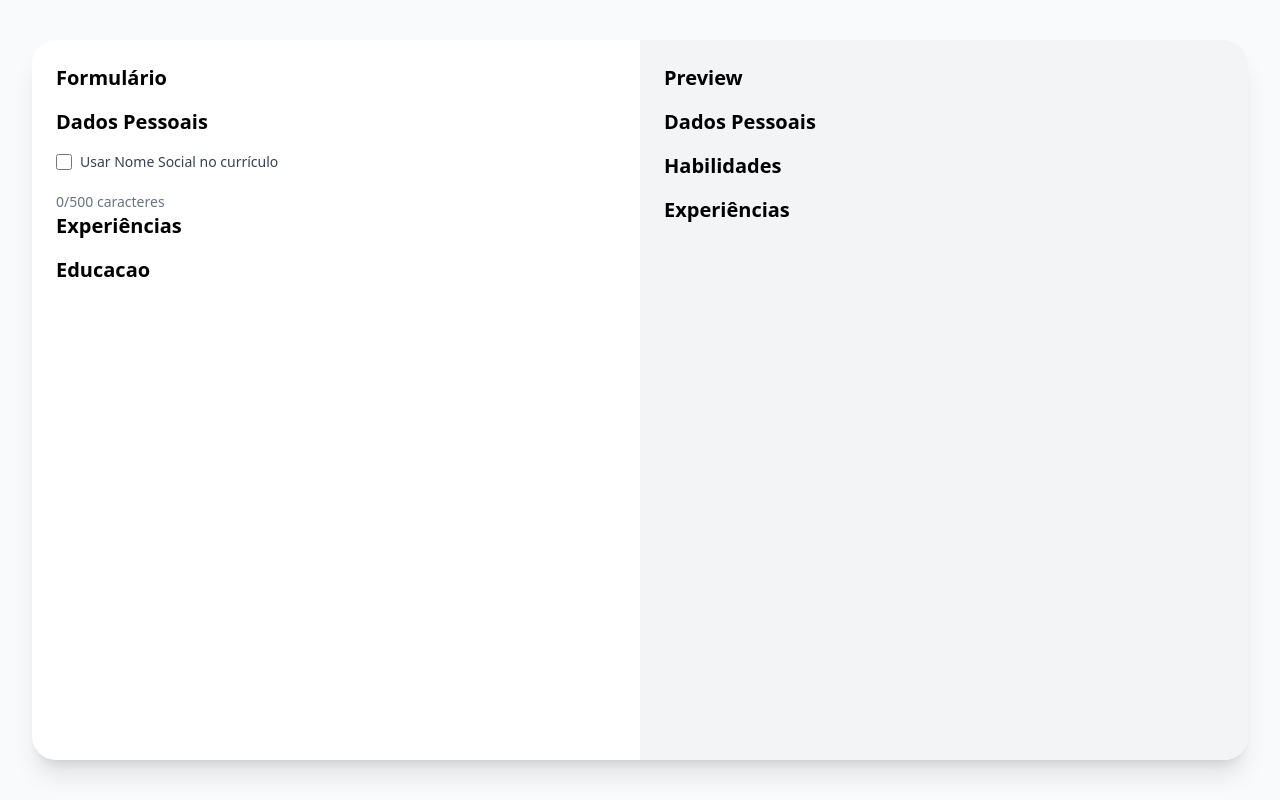
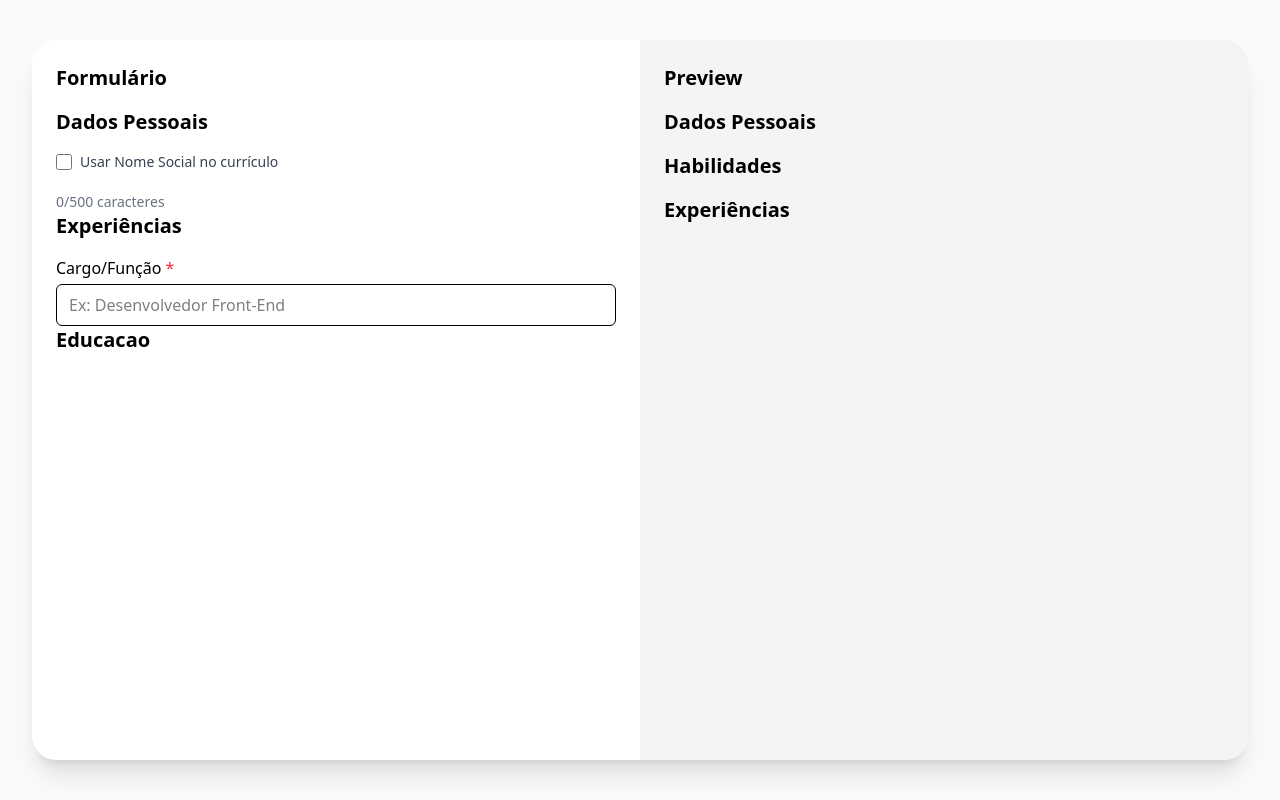
Before and after one commit to Toteck/nextfolio, a React (Vite) app: page / in a window 1280 px wide. Built offline with nearby package versions, Linux system fonts and the light colour scheme.

Commit message:
feat(input-cargo): cria campo de cargo/função com placeholder, borda e validação visual

```diff
--- a/src/components/form/experiencias/InputCargo.tsx
+++ b/src/components/form/experiencias/InputCargo.tsx
@@ -1,5 +1,19 @@
+import { useState } from "react";
+
 export function InputCargo() {
-    return (
-        <></>
-    )
+  const [cargo, setCargo] = useState("");
+  return (
+    <div className="flex flex-col">
+      <label className="font-medium mb-1">
+        Cargo/Função <span className="text-red-500">*</span>
+      </label>
+      <input
+        type="text"
+        placeholder="Ex: Desenvolvedor Front-End"
+        value={cargo}
+        onChange={(e) => setCargo(e.target.value)}
+        className="border border-black rounded-md px-3 py-2 bg-white focus:outline-none focus:border-blue-500"
+      />
+    </div>
+  );
 }
```
